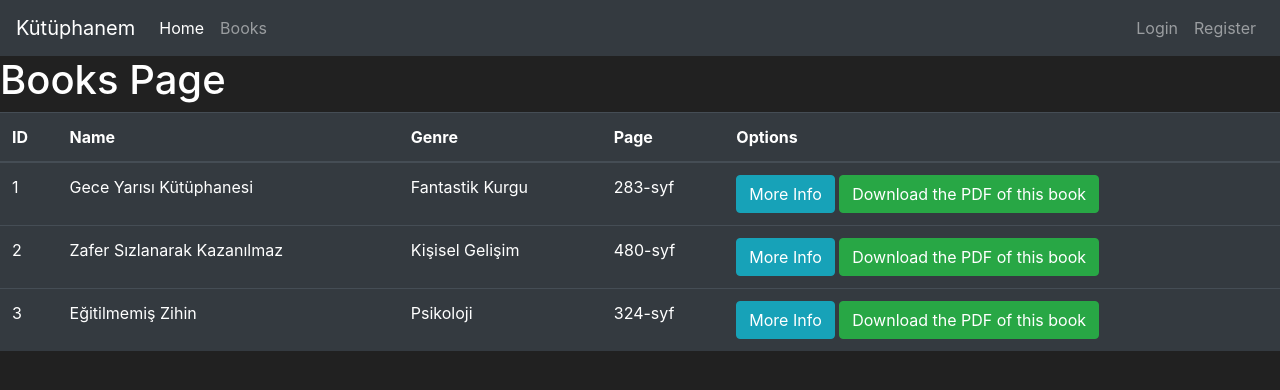
After one commit to 1sancaktar15/kutuphanem, a Flask app: page /books in a window 1280 px wide. The commit adds this page. Shown: the top 390 px of the page. Run offline with Flask 3, Linux system fonts and the light colour scheme.

Commit message:
navigation bar ekleme ve jinja template kullanımı

```diff
--- a/app.py
+++ b/app.py
@@ -3,7 +3,20 @@ from flask import render_template
 
 app = Flask(__name__)
 
+if __name__ == '__main__':
+    app.run(debug=True, port=5000)
+
 @app.route("/")
 @app.route("/home")
 def home_page():
     return render_template("home.html")
+
+
+@app.route("/books")
+def kitap_page():
+    items = [
+    {'id': 1, 'name': 'Gece Yarısı Kütüphanesi', 'genre': 'Fantastik Kurgu', 'page': 283},
+    {'id': 2, 'name': 'Zafer Sızlanarak Kazanılmaz', 'genre': 'Kişisel Gelişim', 'page': 480},
+    {'id': 3, 'name': 'Eğitilmemiş Zihin', 'genre': 'Psikoloji', 'page': 324}
+    ]
+    return render_template("books.html", items = items)
--- /dev/null
+++ b/templates/books.html
@@ -0,0 +1,91 @@
+<!doctype html>
+<html lang="en">
+  <head>
+    <!-- Required meta tags -->
+    <meta charset="utf-8">
+    <meta name="viewport" content="width=device-width, initial-scale=1, shrink-to-fit=no">
+
+    <!-- Bootstrap CSS -->
+    <link rel="stylesheet" href="https://cdn.jsdelivr.net/npm/bootstrap@4.5.3/dist/css/bootstrap.min.css" integrity="sha384-TX8t27EcRE3e/ihU7zmQxVncDAy5uIKz4rEkgIXeMed4M0jlfIDPvg6uqKI2xXr2" crossorigin="anonymous">
+
+    <title>Books Page</title>
+  </head>
+
+  <body>
+
+    <nav class="navbar navbar-expand-md navbar-dark bg-dark">
+      <a class="navbar-brand" href="#">Kütüphanem</a>
+      <button class="navbar-toggler" type="button" data-toggle="collapse" data-target="#navbarNav">
+        <span class="navbar-toggler-icon"></span>
+      </button>
+      <div class="collapse navbar-collapse" id="navbarNav">
+        <ul class="navbar-nav mr-auto">
+          <li class="nav-item active">
+              <a class="nav-link" href="#">Home <span class="sr-only">(current)</span></a>
+          </li>
+          <li class="nav-item">
+              <a class="nav-link" href="#">Books</a>
+          </li>
+      </ul>
+      <ul class="navbar-nav">
+          <li class="nav-item">
+              <a class="nav-link" href="#">Login</a>
+          </li>
+          <li class="nav-item">
+              <a class="nav-link" href="#">Register</a>
+          </li>
+      </ul>
+      </div>
+    </nav>
+
+    <h1>Books Page</h1>
+    <table class="table table-hover table-dark">
+      <thead>
+          <tr>
+              <!-- Your Columns HERE -->
+              <th scope="col">ID</th>
+              <th scope="col">Name</th>
+              <th scope="col">Genre</th>
+              <th scope="col">Page</th>
+              <th scope="col">Options</th>
+
+          </tr>
+      </thead>
+      <tbody>
+          <!-- Your rows inside the table HERE: -->
+           {% for item in items%}
+              <tr>
+                  <td>{{ item.id }}</td>
+                  <td>{{ item.name }}</td>
+                  <td>{{ item.genre }}</td>
+                  <td>{{ item.page }}-syf</td>
+                  <td>
+                    <button class="btn btn-outline btn-info">More Info</button>
+                    <button class="btn btn-outline btn-success">Download the PDF of this book</button>
+                  </td>
+              </tr>
+            {% endfor %}
+
+      </tbody>
+  </table>
+
+    <!-- Optional JavaScript; choose one of the two! -->
+
+    <!-- Option 1: jQuery and Bootstrap Bundle (includes Popper) -->
+    <script src="https://code.jquery.com/jquery-3.5.1.slim.min.js" integrity="sha384-DfXdz2htPH0lsSSs5nCTpuj/zy4C+OGpamoFVy38MVBnE+IbbVYUew+OrCXaRkfj" crossorigin="anonymous"></script>
+    <script src="https://cdn.jsdelivr.net/npm/bootstrap@4.5.3/dist/js/bootstrap.bundle.min.js" integrity="sha384-ho+j7jyWK8fNQe+A12Hb8AhRq26LrZ/JpcUGGOn+Y7RsweNrtN/tE3MoK7ZeZDyx" crossorigin="anonymous"></script>
+
+    <!-- Option 2: jQuery, Popper.js, and Bootstrap JS
+    <script src="https://code.jquery.com/jquery-3.5.1.slim.min.js" integrity="sha384-DfXdz2htPH0lsSSs5nCTpuj/zy4C+OGpamoFVy38MVBnE+IbbVYUew+OrCXaRkfj" crossorigin="anonymous"></script>
+    <script src="https://cdn.jsdelivr.net/npm/popper.js@1.16.1/dist/umd/popper.min.js" integrity="sha384-9/reFTGAW83EW2RDu2S0VKaIzap3H66lZH81PoYlFhbGU+6BZp6G7niu735Sk7lN" crossorigin="anonymous"></script>
+    <script src="https://cdn.jsdelivr.net/npm/bootstrap@4.5.3/dist/js/bootstrap.min.js" integrity="sha384-w1Q4orYjBQndcko6MimVbzY0tgp4pWB4lZ7lr30WKz0vr/aWKhXdBNmNb5D92v7s" crossorigin="anonymous"></script>
+    -->
+  </body>
+  <style>
+    body{
+      background-color: #212121;
+      color: white;
+    }
+
+  </style>
+</html>
```
Also changed, not shown: templates/base.html (added, +60 -0 lines), templates/home.html (+7 -27 lines).
